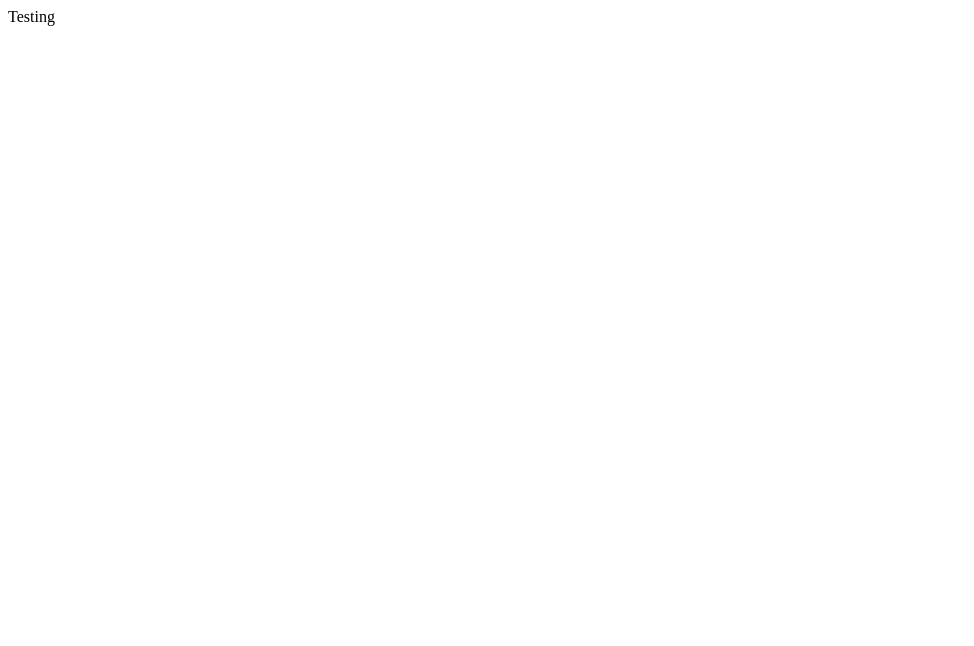
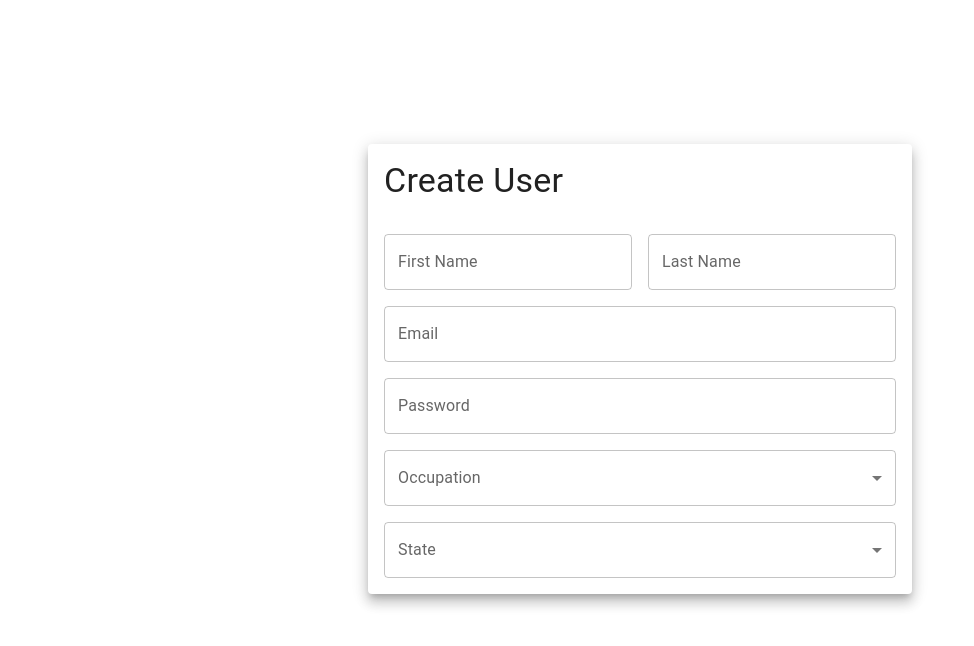
Before and after one commit to thanshaw02/Frontend-Take-Home-Exam, a React (Create React App) app in the folder create-user/: page / in a window 1280 px wide. Shown: the top 646 px of the page, without its empty margins (0-974 px from the left). Built offline with nearby package versions, Linux system fonts and the light colour scheme.

Commit message:
create user/initial UI setup (#2)
* added formatting and linting scripts

* basic ui skeleton with no logic

* formatted/linted

```diff
--- a/create-user/src/components/App.tsx
+++ /dev/null
@@ -1,16 +0,0 @@
-import { FC } from 'react';
-
-type AppPropsType = {
-  // empty props for now
-};
-
-const App: FC<AppPropsType> = (props) => {
-
-  return (
-    <>
-      Testing
-    </>
-  );
-};
-
-export default App;
--- /dev/null
+++ b/create-user/src/components/CommonSelectComponent.tsx
@@ -0,0 +1,48 @@
+import { FC, useState } from "react";
+import {
+  FormControl,
+  InputLabel,
+  MenuItem,
+  Select,
+  SelectChangeEvent,
+} from "@mui/material";
+
+type CommongSelectComponentProps = {
+  label: string;
+  selectOptions: Array<string>;
+  onValueChange: () => void; // handles when a select option is selected
+};
+
+const CommonSelectComponent: FC<CommongSelectComponentProps> = ({
+  label,
+  selectOptions,
+  onValueChange,
+}) => {
+  const [selectedValue, setSelectedValue] = useState<string>("");
+
+  const handleOnChange = (event: SelectChangeEvent<string>) => {
+    // empty logic for now
+    const selectValue = event.target.value;
+
+    setSelectedValue(selectValue);
+  };
+
+  return (
+    <FormControl fullWidth>
+      <InputLabel>{label}</InputLabel>
+      <Select
+        size="medium" // possibly change later
+        id={label}
+        label={label}
+        value={selectedValue}
+        onChange={handleOnChange}
+      >
+        {selectOptions.map((option) => (
+          <MenuItem value={option}>{option}</MenuItem>
+        ))}
+      </Select>
+    </FormControl>
+  );
+};
+
+export default CommonSelectComponent;
--- /dev/null
+++ b/create-user/src/components/CreateUserComponent.tsx
@@ -0,0 +1,119 @@
+import { FC } from "react";
+import { Box, Grid, Paper, TextField, Typography } from "@mui/material";
+import CommonSelectComponent from "./CommonSelectComponent";
+
+/**
+ * Requirements:
+ *  - Full name
+ *  - Email
+ *  - Password
+ *  - Occupation
+ *    - The values here are values fetched from the "https://frontend-take-home.fetchrewards.com/form" endpoint using a GET request
+ *    - This will return a JSON body where the "occupations" attribute will be a simple array of strings
+ *  - State
+ *    - The values here are values fetched from the "https://frontend-take-home.fetchrewards.com/form" endpoint using a GET request
+ *    - This will return a JSON body with where the "states" attribute will be an array of objects that look like this:
+ *      {
+ *        "name": "STATE_FULL_NAME",
+ *        "abbreviation": "STATE_ABBREVIATION"
+ *      }
+ *
+ * What needs to happen:
+ *  - All of the above fields will be in a form and sent via a POST request to the "https://frontend-take-home.fetchrewards.com/form" endpoint
+ *  - POST request body will look like this:
+ *    {
+ *      "name": "USERS_FILL_NAME",
+ *      "email": "USERS_EMAIL",
+ *      "password": "USERS_PASSWORD",
+ *      "occuptation": "USERS_SELECTED_OCCUPATION",
+ *      "state": "USERS_SELECTED_STATE"
+ *    }
+ *  - The POST endpoint will return a 201 status code if all fields are provided
+ */
+
+type CreateUserComponentProps = {
+  // empty props for now
+};
+
+const CreateUserComponent: FC<CreateUserComponentProps> = (props) => {
+  return (
+    <Box
+      sx={{
+        display: "flex",
+        alignItems: "center",
+        justifyContent: "center",
+        mt: { xs: 3, md: 18 },
+      }}
+    >
+      <Paper elevation={9} sx={{ padding: 2 }}>
+        <Box component="form">
+          <Grid
+            direction="row"
+            justifyContent="center"
+            alignItems="center"
+            maxWidth="xs"
+          >
+            <Grid item xs={12}>
+              <Typography component="h1" variant="h4">
+                Create User
+              </Typography>
+            </Grid>
+            <Grid item xs={12}>
+              <TextField
+                size="medium"
+                variant="outlined"
+                label="First Name"
+                sx={{ mt: 4, mr: 2 }}
+              />
+              <TextField
+                size="medium"
+                variant="outlined"
+                label="Last Name"
+                sx={{ mt: 4 }}
+              />
+            </Grid>
+            <Grid item xs={12}>
+              <TextField
+                fullWidth
+                size="medium"
+                variant="outlined"
+                label="Email"
+                sx={{ mt: 2 }}
+              />
+            </Grid>
+            <Grid item xs={12}>
+              <TextField
+                fullWidth
+                type="password"
+                size="medium"
+                variant="outlined"
+                label="Password"
+                sx={{ mt: 2 }}
+              />
+            </Grid>
+            <Grid item xs={12} sx={{ mt: 2 }}>
+              <CommonSelectComponent
+                label="Occupation"
+                selectOptions={[]} // empty array for now
+                onValueChange={() => {
+                  console.log("Occuptation option has been selected");
+                }}
+              />
+            </Grid>
+            <Grid item xs={12} sx={{ mt: 2 }}>
+              <CommonSelectComponent
+                label="State"
+                selectOptions={[]} // empty array for now
+                onValueChange={() => {
+                  console.log("State option has been selected");
+                }}
+              />
+            </Grid>
+          </Grid>
+        </Box>
+      </Paper>
+    </Box>
+  );
+};
+
+export default CreateUserComponent;
--- /dev/null
+++ b/create-user/src/components/HomePage.tsx
@@ -0,0 +1,12 @@
+import { FC } from "react";
+import CreateUserComponent from "./CreateUserComponent";
+
+type HomePagePropsType = {
+  // empty props for now
+};
+
+const HomePage: FC<HomePagePropsType> = (props) => {
+  return <CreateUserComponent />;
+};
+
+export default HomePage;
--- /dev/null
+++ b/create-user/src/components/index.tsx
@@ -0,0 +1,4 @@
+import HomePage from "./HomePage";
+import CommonCreateUserComponent from "./CreateUserComponent";
+
+export { CommonCreateUserComponent, HomePage };
--- a/create-user/src/index.tsx
+++ b/create-user/src/index.tsx
@@ -1,15 +1,15 @@
-import React from 'react';
-import ReactDOM from 'react-dom/client';
-import App from './components/App';
-import reportWebVitals from './reportWebVitals';
+import React from "react";
+import ReactDOM from "react-dom/client";
+import { HomePage } from "./components";
+import reportWebVitals from "./reportWebVitals";
 // import CssBaseline from "@mui/material/CssBaseline";
 
 const root = ReactDOM.createRoot(
-  document.getElementById('root') as HTMLElement
+  document.getElementById("root") as HTMLElement
 );
 root.render(
   <React.StrictMode>
-    <App />
+    <HomePage />
   </React.StrictMode>
 );
 
--- a/create-user/src/reportWebVitals.ts
+++ b/create-user/src/reportWebVitals.ts
@@ -1,8 +1,8 @@
-import { ReportHandler } from 'web-vitals';
+import { ReportHandler } from "web-vitals";
 
 const reportWebVitals = (onPerfEntry?: ReportHandler) => {
   if (onPerfEntry && onPerfEntry instanceof Function) {
-    import('web-vitals').then(({ getCLS, getFID, getFCP, getLCP, getTTFB }) => {
+    import("web-vitals").then(({ getCLS, getFID, getFCP, getLCP, getTTFB }) => {
       getCLS(onPerfEntry);
       getFID(onPerfEntry);
       getFCP(onPerfEntry);
```
Also changed, not shown: create-user/package.json (+6 -1 lines), create-user/src/setupTests.ts (+1 -1 lines), create-user/tsconfig.json (line endings or trailing spaces), 2 other files (tests, documents, lock files or other folders).
